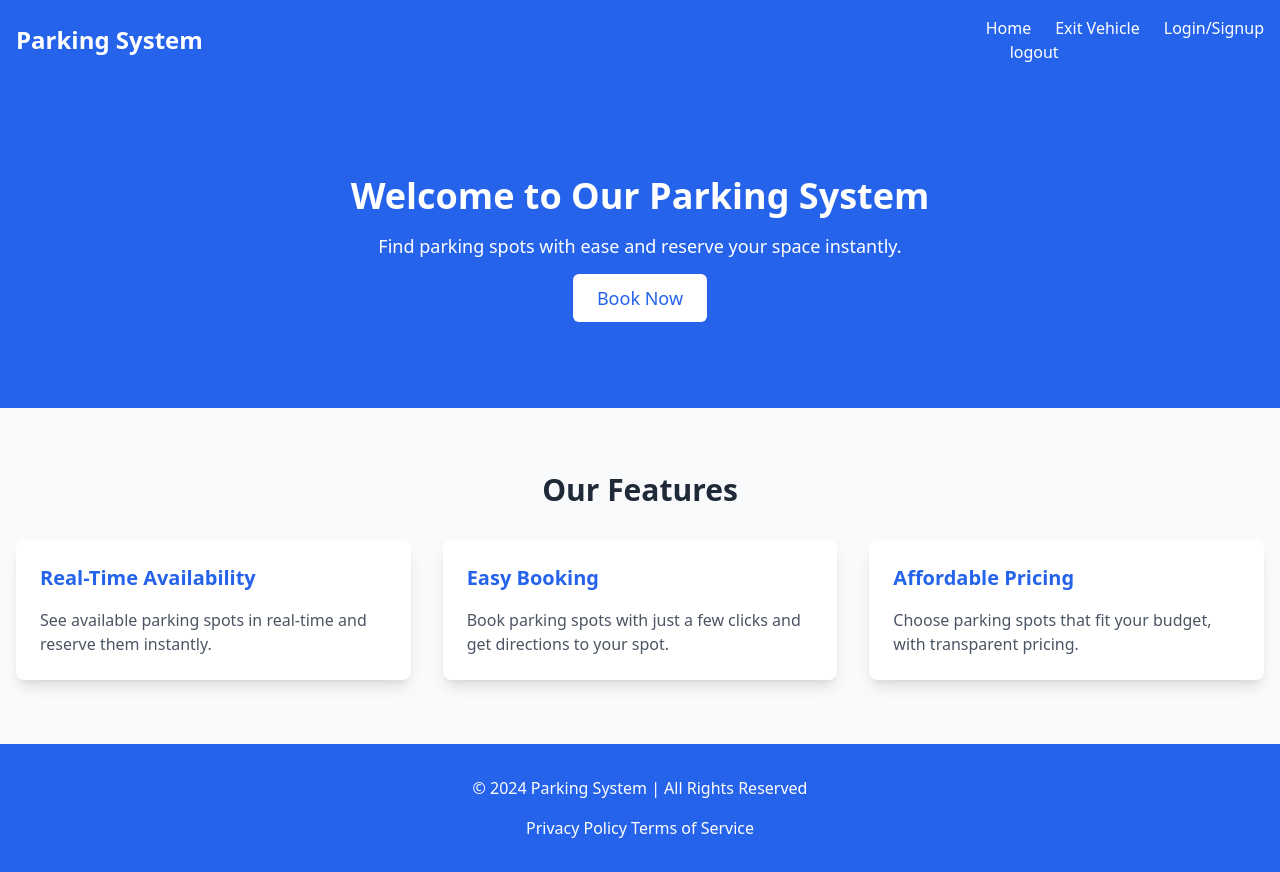
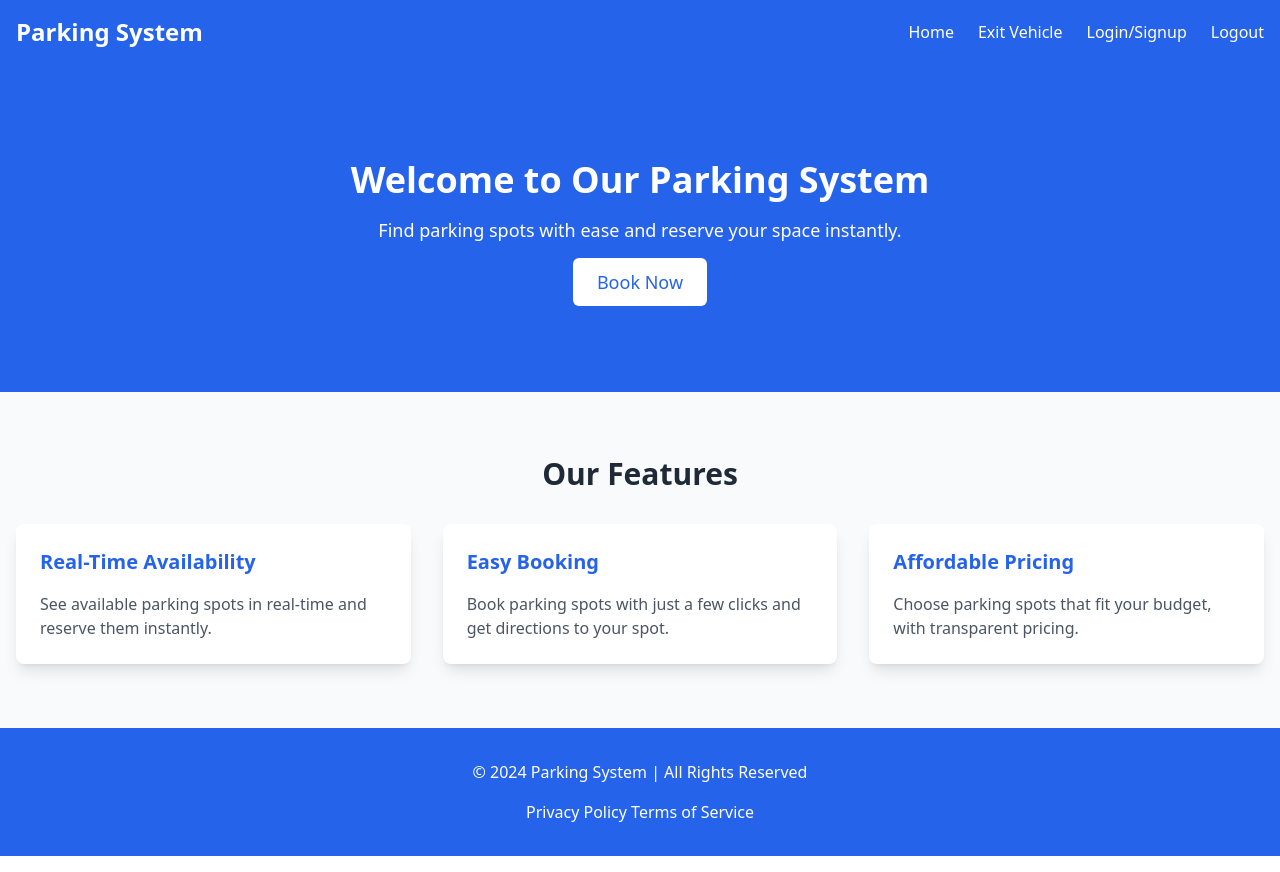
Before and after one commit to AnzerBakhsh/parking--system, a React (Vite) app: page / in a window 1280 px wide. Built offline with nearby package versions, Linux system fonts and the light colour scheme.

Commit message:
fix navbar

```diff
--- a/src/components/Layout/Header.jsx
+++ b/src/components/Layout/Header.jsx
@@ -1,38 +1,47 @@
 import { getAuth, signOut } from 'firebase/auth';
-import React from 'react'
+import React from 'react';
 import { Link, useNavigate } from 'react-router-dom';
 
 const Header = () => {
-    const navigate = useNavigate()
+    const navigate = useNavigate();
+
     const logOut = async () => {
-        const auth =  getAuth();
-     signOut(auth).then((result) => {
-            console.log({result})
+        const auth = getAuth();
+        signOut(auth)
+            .then(() => {
+                console.log("User signed out successfully.");
+                localStorage.clear();
+                navigate("/login");
+            })
+            .catch((error) => {
+                console.error("An error occurred during sign-out:", error);
+            });
+    };
 
-          localStorage.clear()
-          navigate("/login")
-          console.log("User signed out successfully.");
-
-          // Sign-out successful.
-        }).catch((error) => {
-
-          // An error happened.
-        });
-
-      }
     return (
         <header className="bg-blue-600 p-4 text-white shadow-md">
             <div className="max-w-7xl mx-auto flex justify-between items-center">
                 <div className="text-2xl font-semibold">Parking System</div>
-                <nav className="space-x-6">
-                    <a href="/" className="hover:text-gray-300">Home</a>
-                    <Link to="/exit-vehicle" className="hover:text-gray-300">Exit Vehicle</Link>
-                    <Link to='/login' className="hover:text-gray-300" >Login/Signup</Link>
-                    <div className=' flex cursor-pointer' onClick={logOut}>logout</div>
+                <nav className="space-x-6 flex items-center">
+                    <Link to="/" className="hover:text-gray-300">
+                        Home
+                    </Link>
+                    <Link to="/exit-vehicle" className="hover:text-gray-300">
+                        Exit Vehicle
+                    </Link>
+                    <Link to="/login" className="hover:text-gray-300">
+                        Login/Signup
+                    </Link>
+                    <button
+                        className="hover:text-gray-300 bg-transparent border-none cursor-pointer"
+                        onClick={logOut}
+                    >
+                        Logout
+                    </button>
                 </nav>
             </div>
         </header>
-    )
-}
+    );
+};
 
-export default Header
+export default Header;
--- a/src/pages/Auth/LoginPage.jsx
+++ b/src/pages/Auth/LoginPage.jsx
@@ -146,8 +146,8 @@ const loginWithGoogle = (event) => {
           >
             Log In
           </button>
-          <button onClick={loginWithGoogle} className="mt-2 px-4 py-2 border flex gap-2 border-slate-200 dark:border-slate-700 rounded-lg text-slate-700 dark:text-slate-200 hover:border-slate-400 dark:hover:border-slate-500 hover:text-slate-900 dark:hover:text-slate-300 hover:shadow transition duration-150">
-        <img className="w-6 h-6" src="https://www.svgrepo.com/show/475656/google-color.svg" loading="lazy" alt="google logo"/>
+          <button onClick={loginWithGoogle} className="mt-2  px-4 py-2 border flex  m-auto gap-2 border-slate-200 dark:border-slate-700 rounded-lg text-slate-700 dark:text-slate-200 hover:border-slate-400 dark:hover:border-slate-500 hover:text-slate-900 dark:hover:text-slate-300 hover:shadow transition duration-150">
+        <img className="w-6 h-6 " src="https://www.svgrepo.com/show/475656/google-color.svg" loading="lazy" alt="google logo"/>
         <span>Login with Google</span>
     </button>
           {/* <button
```
